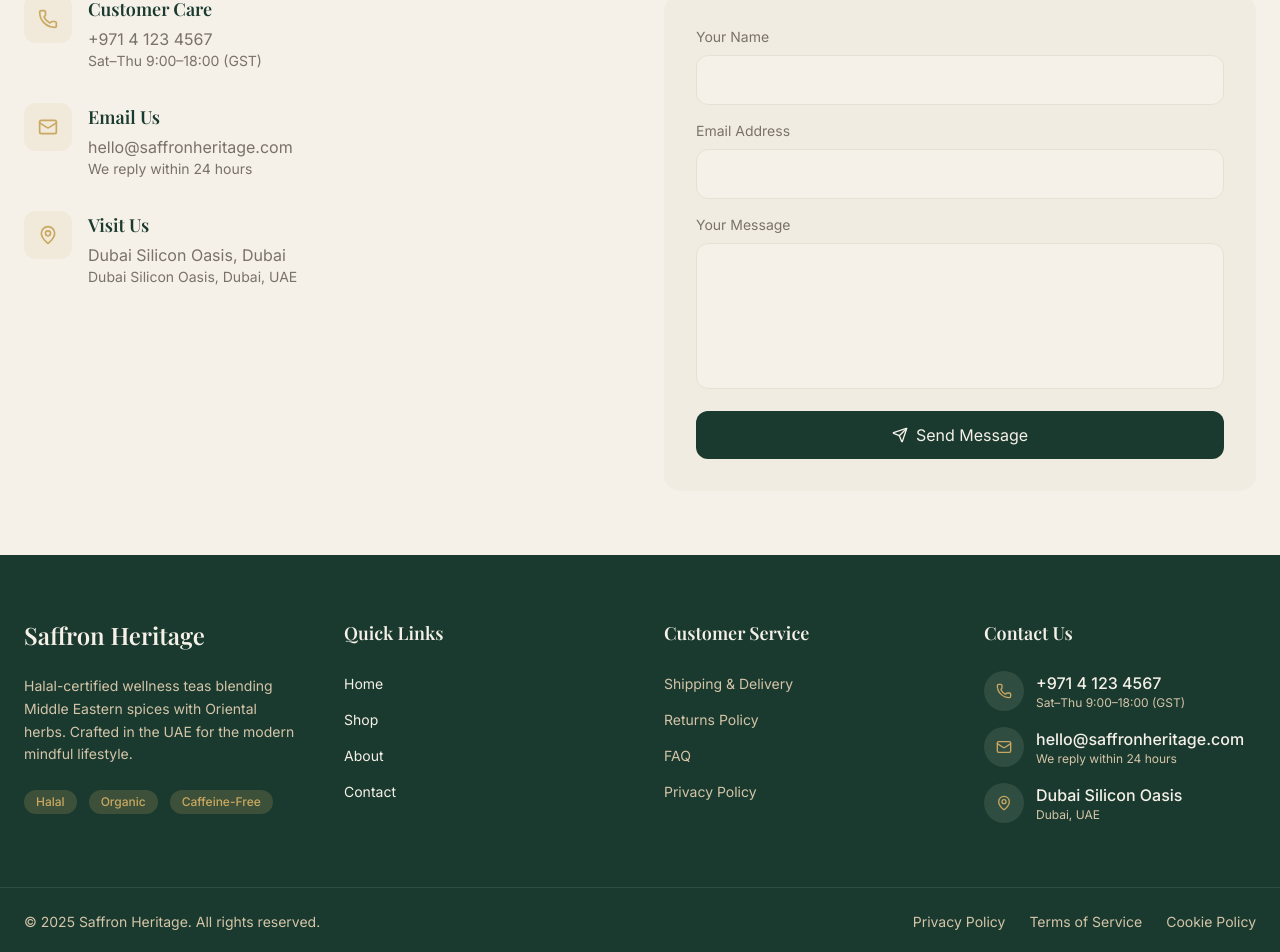
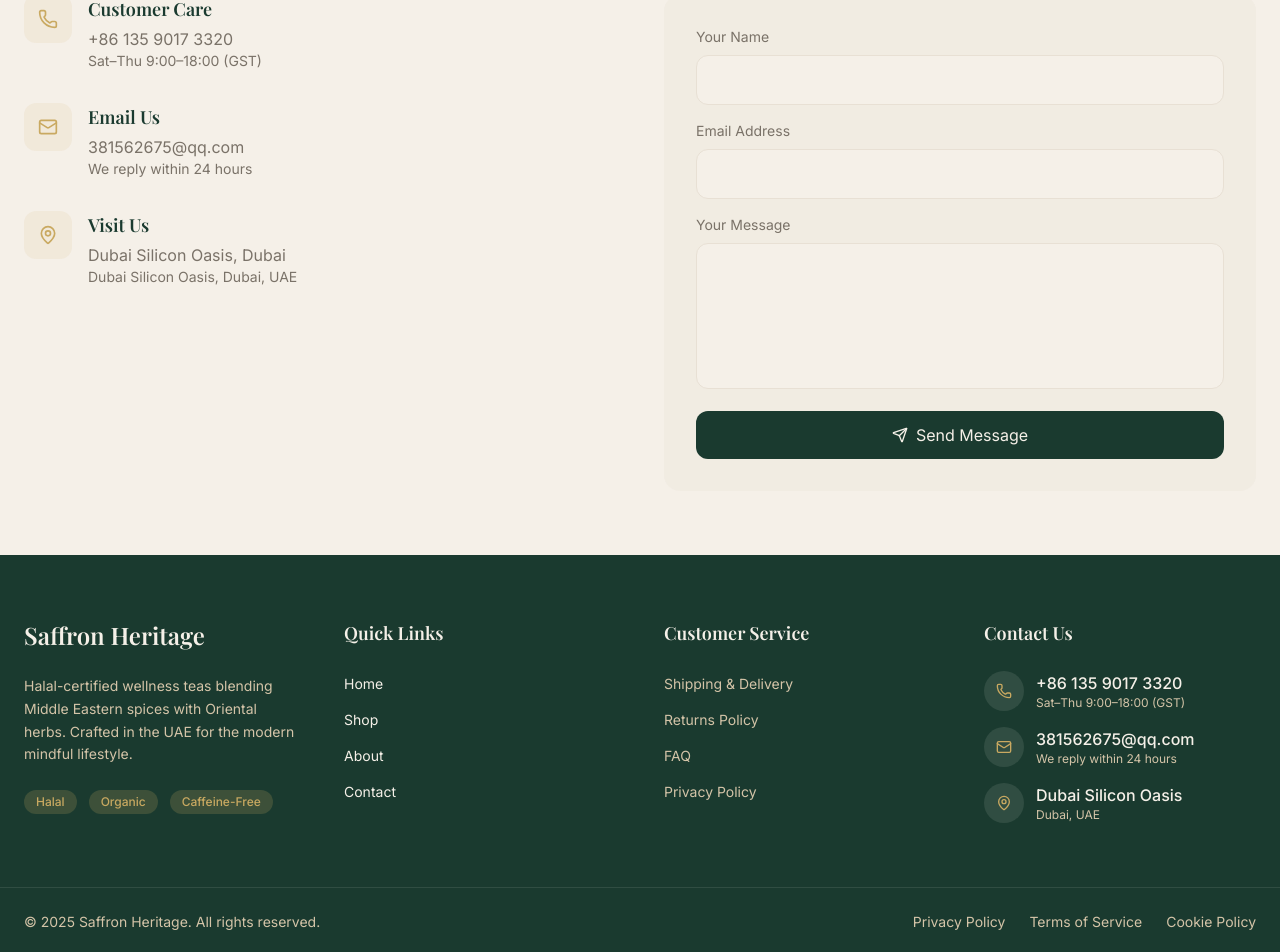
Before and after one commit to 7jj62z2ffk-eng/zhenpin-mall, a React (Vite) app: page /#/contact in a window 1280 px wide. Shown: the part 245-1197 px from the top of the page. Built offline with nearby package versions, Linux system fonts and the light colour scheme.

Commit message:
chore: update contact info to Chinese number and email

```diff
--- a/src/components/Footer.tsx
+++ b/src/components/Footer.tsx
@@ -60,7 +60,7 @@
                   <Phone size={16} className="text-gold" />
                 </div>
                 <div>
-                  <p className="text-cream font-medium">+971 4 123 4567</p>
+                  <p className="text-cream font-medium">+86 135 9017 3320</p>
                   <p className="text-sand text-xs">{t('contact.hotlineHours')}</p>
                 </div>
               </li>
@@ -69,7 +69,7 @@
                   <Mail size={16} className="text-gold" />
                 </div>
                 <div>
-                  <p className="text-cream font-medium">hello@saffronheritage.com</p>
+                  <p className="text-cream font-medium">381562675@qq.com</p>
                   <p className="text-sand text-xs">{t('contact.emailReply')}</p>
                 </div>
               </li>
--- a/src/pages/Contact.tsx
+++ b/src/pages/Contact.tsx
@@ -29,7 +29,7 @@
                 </div>
                 <div>
                   <h3 className="font-serif text-lg text-emerald-deep mb-1">{t('contact.hotline')}</h3>
-                  <p className="text-stone">+971 4 123 4567</p>
+                  <p className="text-stone">+86 135 9017 3320</p>
                   <p className="text-stone text-sm">{t('contact.hotlineHours')}</p>
                 </div>
               </div>
@@ -40,7 +40,7 @@
                 </div>
                 <div>
                   <h3 className="font-serif text-lg text-emerald-deep mb-1">{t('contact.email')}</h3>
-                  <p className="text-stone">hello@saffronheritage.com</p>
+                  <p className="text-stone">381562675@qq.com</p>
                   <p className="text-stone text-sm">{t('contact.emailReply')}</p>
                 </div>
               </div>
```
